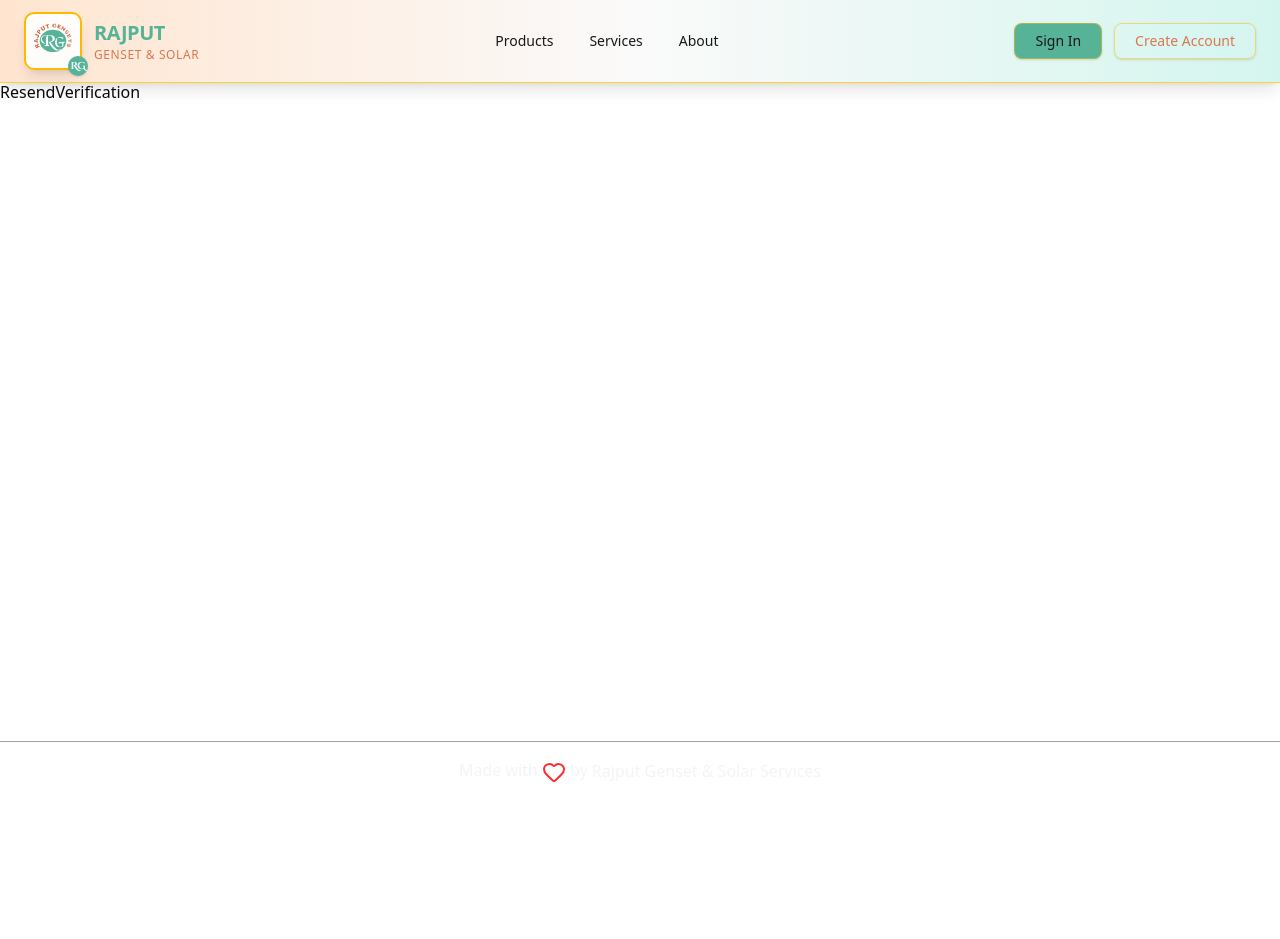
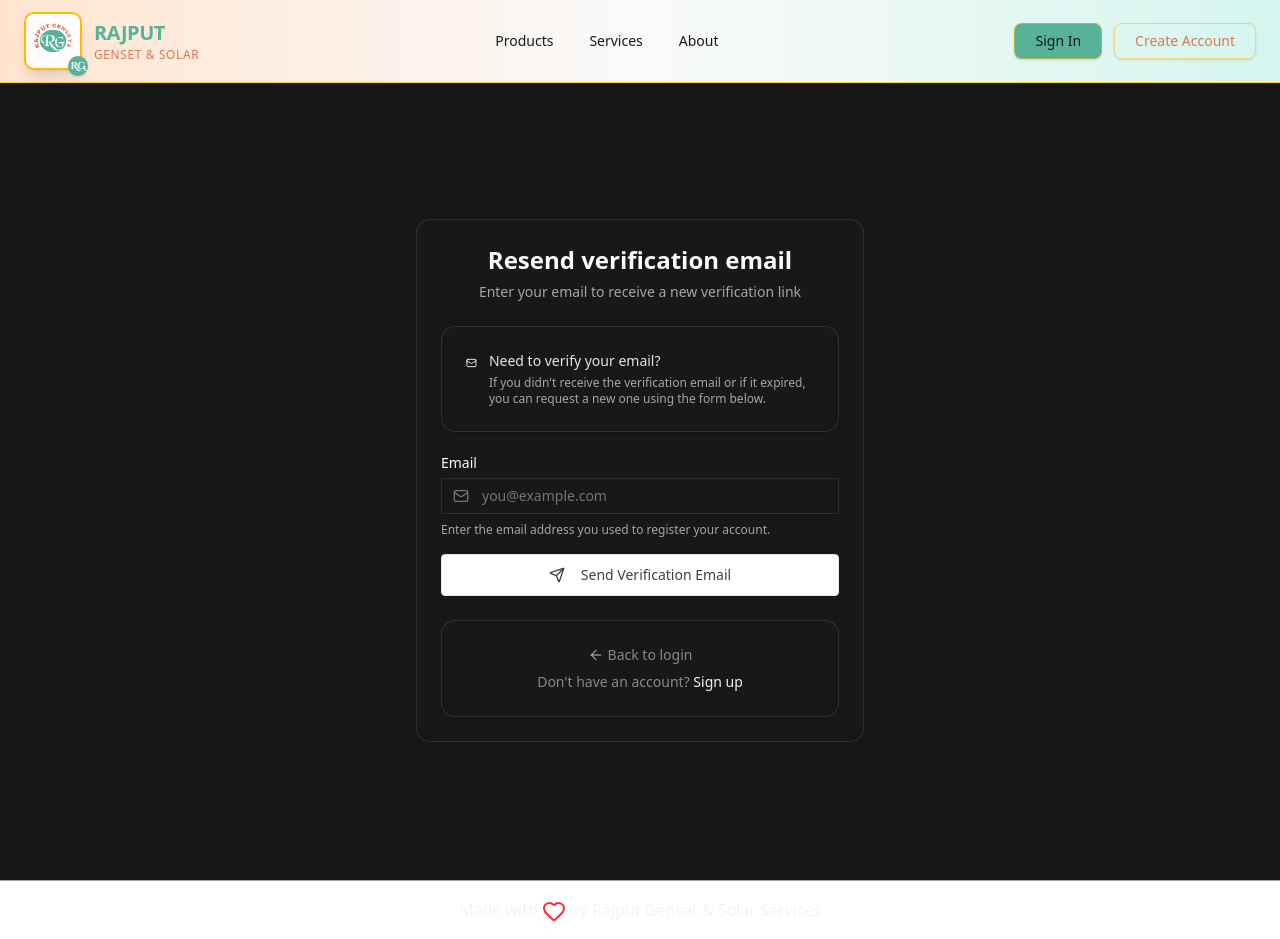
Before and after one commit to sandeepatel01/Rajput-Gensets, a React (Vite) app in the folder frontend/: page /resend-verification in a window 1280 px wide. Before the commit the page ends 800 px from the top, so only its background shows below. Built offline with nearby package versions, Linux system fonts and the light colour scheme; no server answers.

Commit message:
feat: Resend verification email page

```diff
--- a/frontend/src/pages/auth/ResendVerification.tsx
+++ b/frontend/src/pages/auth/ResendVerification.tsx
@@ -1,5 +1,227 @@
-const ResendVerification = () => {
-  return <div>ResendVerification</div>;
+import { useForm, type SubmitHandler } from "react-hook-form";
+import { toast } from "react-toastify";
+import { useState } from "react";
+
+import { Button } from "../../components/ui/button";
+import { Input } from "../../components/ui/input";
+import { Label } from "../../components/ui/label";
+import {
+  Card,
+  CardContent,
+  CardDescription,
+  CardHeader,
+  CardTitle,
+} from "../../components/ui/card";
+import { Mail, RefreshCw, Send, ArrowLeft, Loader2 } from "lucide-react";
+
+import { resendVerification } from "../../services/authService";
+import { useNavigate } from "@tanstack/react-router";
+import type {
+  AxiosErrorResponse,
+  ResendVerificationFormData,
+} from "../../types/index";
+
+const ResendVerificationEmail = () => {
+  const {
+    register,
+    handleSubmit,
+    formState: { errors },
+    getValues,
+  } = useForm<ResendVerificationFormData>();
+
+  const [isLoading, setIsLoading] = useState(false);
+  const [emailSent, setEmailSent] = useState(false);
+  const navigate = useNavigate();
+
+  const onSubmit: SubmitHandler<ResendVerificationFormData> = async (data) => {
+    try {
+      setIsLoading(true);
+      const response = await resendVerification(data);
+      setEmailSent(true);
+      toast.success(response.message);
+    } catch (error: unknown) {
+      const err = error as AxiosErrorResponse;
+      toast.error(err?.response?.data?.message || "Failed to send email");
+    } finally {
+      setIsLoading(false);
+    }
+  };
+
+  if (emailSent) {
+    return (
+      <div className="min-h-screen flex items-center justify-center bg-zinc-900">
+        <Card className="w-full bg-zinc-900 max-w-md border-white/10">
+          <CardHeader className="text-center">
+            <CardTitle className="text-2xl font-bold text-zinc-50">
+              Verification email sent
+            </CardTitle>
+            <CardDescription className="text-zinc-300/75">
+              Check your email for the new verification link
+            </CardDescription>
+          </CardHeader>
+          <CardContent>
+            <Card className="border-white/10 pt-0 text-center w-full bg-zinc-900">
+              <CardContent className="pt-6 text-center space-y-6">
+                <div className="flex justify-center">
+                  <div className="bg-zinc-800 p-4 rounded-full">
+                    <Mail className="h-12 w-12 text-zinc-50" />
+                  </div>
+                </div>
+
+                <div>
+                  <h3 className="text-lg font-semibold text-zinc-100 mb-2">
+                    Verification email sent
+                  </h3>
+                  <p className="text-zinc-300/75 text-sm">
+                    We've sent a verification link to{" "}
+                    <strong className="text-zinc-100 font-medium">
+                      {getValues("email")}
+                    </strong>
+                    . Please check your email and click the link to verify your
+                    account.
+                  </p>
+                </div>
+
+                <div className="space-y-3">
+                  <p className="text-zinc-300/75 text-sm">
+                    Still didn't receive it? Check your spam folder or try again
+                    in a few minutes.
+                  </p>
+                  <Button
+                    onClick={() => setEmailSent(false)}
+                    variant="outline"
+                    className="w-full cursor-pointer py-5 rounded-[4px] text-zinc-700"
+                  >
+                    <RefreshCw className="h-4 w-4 mr-2" />
+                    Send again
+                  </Button>
+                </div>
+              </CardContent>
+            </Card>
+
+            <Card className="bg-zinc-900 border-white/10 mt-6">
+              <CardContent className="pt-0 text-center space-y-2">
+                <p className="text-zinc-300/75 text-sm">
+                  Already verified?{" "}
+                  <span
+                    className="text-zinc-100 hover:underline cursor-pointer"
+                    onClick={() => navigate({ to: "/login" })}
+                  >
+                    Go to login
+                  </span>
+                </p>
+              </CardContent>
+            </Card>
+          </CardContent>
+        </Card>
+      </div>
+    );
+  }
+
+  return (
+    <div className="min-h-screen flex items-center justify-center bg-zinc-900">
+      <Card className="w-full max-w-md bg-zinc-900 border-white/10">
+        <CardHeader className="text-center">
+          <CardTitle className="text-2xl font-bold text-zinc-50">
+            Resend verification email
+          </CardTitle>
+          <CardDescription className="text-zinc-300/75">
+            Enter your email to receive a new verification link
+          </CardDescription>
+        </CardHeader>
+        <CardContent className="space-y-6">
+          <Card className="bg-zinc-900 border-white/10 mb-6">
+            <CardContent>
+              <div className="flex items-start space-x-3">
+                <Mail className="h-5 w-5 text-zinc-50 mt-0.5" />
+                <div>
+                  <h4 className="text-sm font-medium text-zinc-200 mb-1">
+                    Need to verify your email?
+                  </h4>
+                  <p className="text-xs text-zinc-300/75">
+                    If you didn't receive the verification email or if it
+                    expired, you can request a new one using the form below.
+                  </p>
+                </div>
+              </div>
+            </CardContent>
+          </Card>
+
+          <form onSubmit={handleSubmit(onSubmit)} className="space-y-4">
+            <div className="space-y-2">
+              <Label htmlFor="email" className="text-zinc-50">
+                Email
+              </Label>
+              <div className="relative">
+                <Mail className="absolute left-3 top-1/2 transform -translate-y-1/2 h-4 w-4 text-muted-foreground" />
+                <Input
+                  {...register("email", {
+                    required: "Email is required",
+                    pattern: {
+                      value: /^[^\s@]+@[^\s@]+\.[^\s@]+$/,
+                      message: "Invalid email address",
+                    },
+                  })}
+                  placeholder="you@example.com"
+                  className="w-full pl-10 pr-4 py-3 border rounded border-white/10 bg-zinc-900 text-zinc-200 focus-visible:ring-zinc-50 focus-visible:ring-[1px]"
+                />
+              </div>
+
+              {errors.email && (
+                <p className="text-red-500 text-sm">{errors.email.message}</p>
+              )}
+
+              <p className="text-xs text-zinc-300/75 mt-1">
+                Enter the email address you used to register your account.
+              </p>
+            </div>
+
+            <Button
+              type="submit"
+              className="w-full cursor-pointer py-5 rounded-[4px] text-zinc-700"
+              variant={"outline"}
+              disabled={isLoading}
+            >
+              {isLoading ? (
+                <>
+                  <Loader2 className="mr-2 h-4 w-4 animate-spin" />
+                  Sending...
+                </>
+              ) : (
+                <>
+                  <Send className="mr-2 h-4 w-4" />
+                  Send Verification Email
+                </>
+              )}
+            </Button>
+          </form>
+
+          <Card className="bg-zinc-900 border-white/10">
+            <CardContent className="text-center space-y-1">
+              <p className="text-zinc-300/60 text-sm">
+                <span
+                  onClick={() => navigate({ to: "/login" })}
+                  className="hover:text-zinc-200 inline-flex items-center cursor-pointer"
+                >
+                  <ArrowLeft className="h-4 w-4 mr-1" />
+                  Back to login
+                </span>
+              </p>
+              <p className="text-zinc-300/60 text-sm">
+                Don&apos;t have an account?{" "}
+                <span
+                  onClick={() => navigate({ to: "/register" })}
+                  className="text-zinc-100 hover:underline cursor-pointer"
+                >
+                  Sign up
+                </span>
+              </p>
+            </CardContent>
+          </Card>
+        </CardContent>
+      </Card>
+    </div>
+  );
 };
 
-export default ResendVerification;
+export default ResendVerificationEmail;
```
